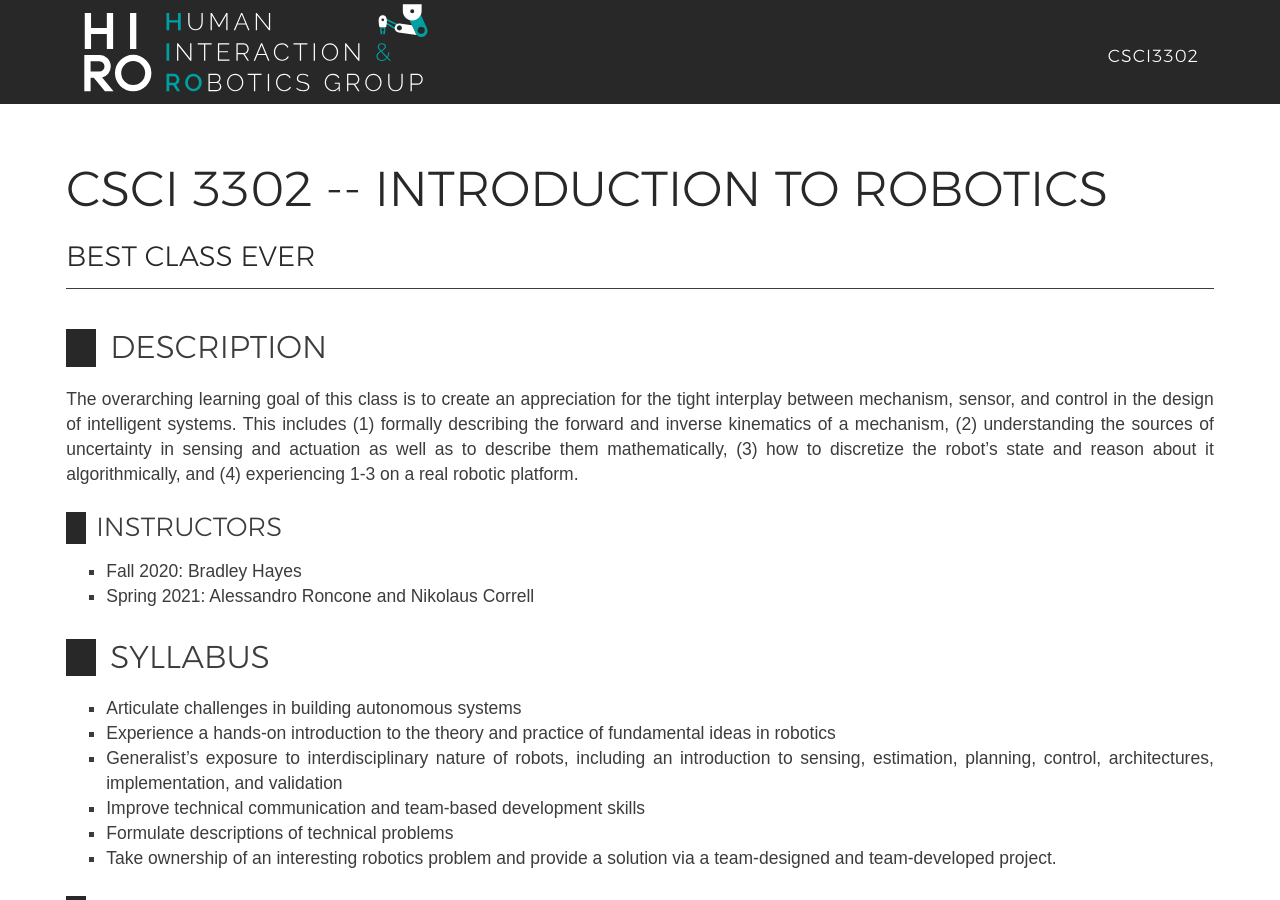
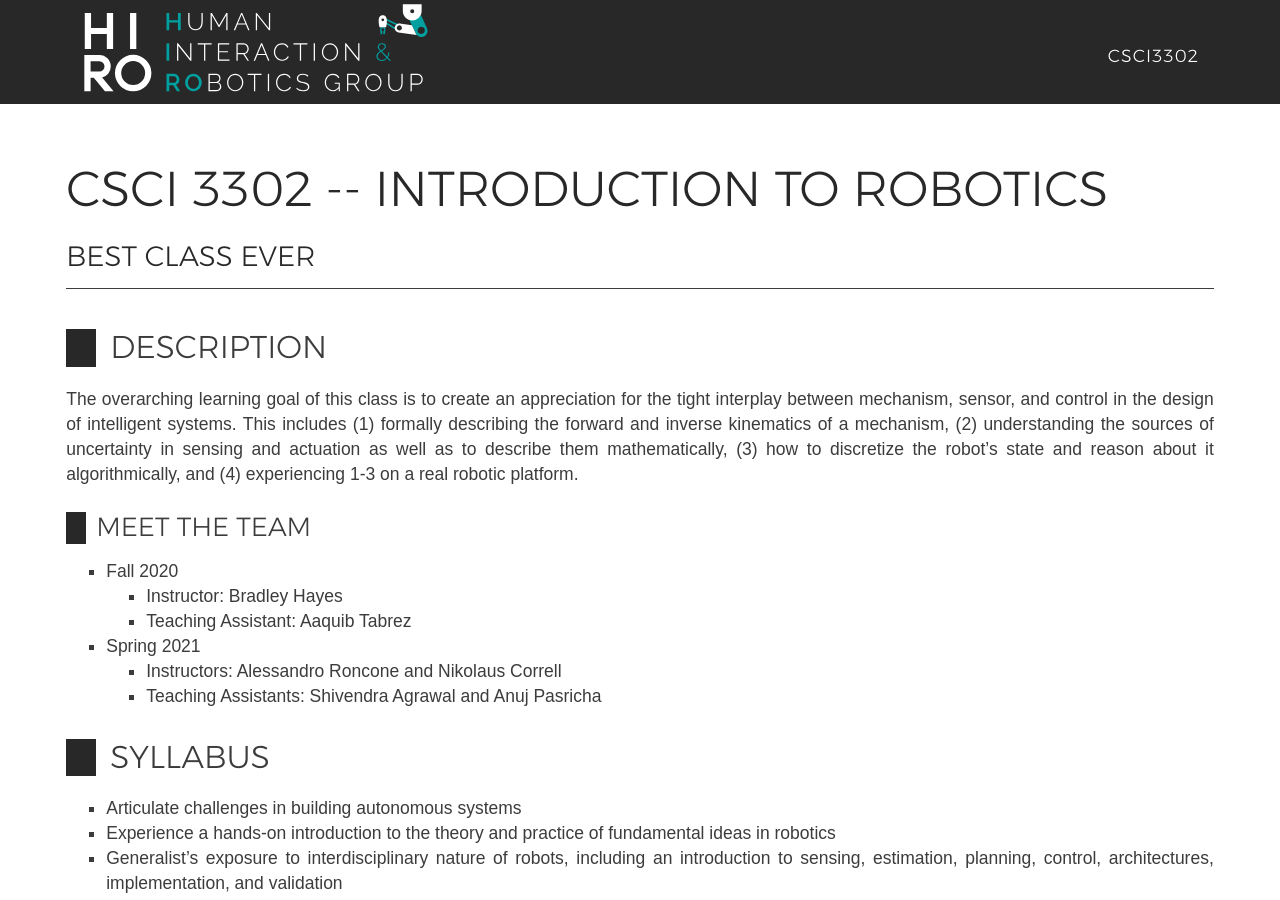
Before and after one commit to Introduction-to-Autonomous-Robots/Introduction-to-Autonomous-Robots.github.io, a Jekyll site: the page built from csci3302.html, in a window 1280 px wide and 900 px high. Built offline with Jekyll 4.4.1, drawn with Linux system fonts in a browser that asks for light colours; nearby versions of some CDN libraries; some web fonts are replaced.

Commit message:
Updated course page

```diff
--- a/csci3302.html
+++ b/csci3302.html
@@ -9,10 +9,14 @@ type: csci3302
 
 The overarching learning goal of this class is to create an appreciation for the tight interplay between mechanism, sensor, and control in the design of intelligent systems. This includes (1) formally describing the forward and inverse kinematics of a mechanism, (2) understanding the sources of uncertainty in sensing and actuation as well as to describe them mathematically, (3) how to discretize the robot’s state and reason about it algorithmically, and (4) experiencing 1-3 on a real robotic platform.
 
-## Instructors
+## Meet the Team
 
- * Fall 2020: Bradley Hayes
- * Spring 2021: Alessandro Roncone and Nikolaus Correll
+ * Fall 2020
+   * Instructor: Bradley Hayes
+   * Teaching Assistant: Aaquib Tabrez
+ * Spring 2021
+   * Instructors: Alessandro Roncone and Nikolaus Correll
+   * Teaching Assistants: Shivendra Agrawal and Anuj Pasricha
 
 # Syllabus
 
```
